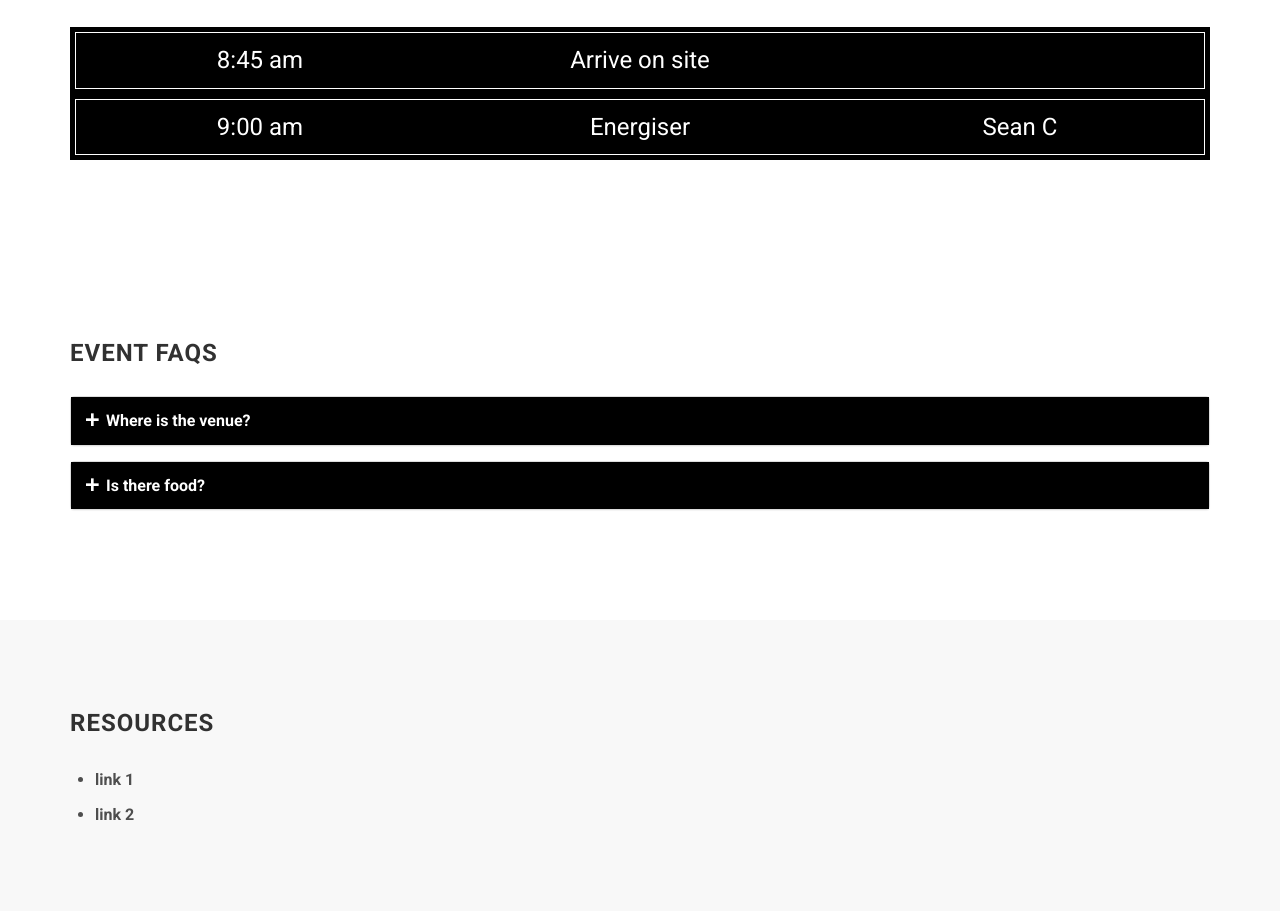
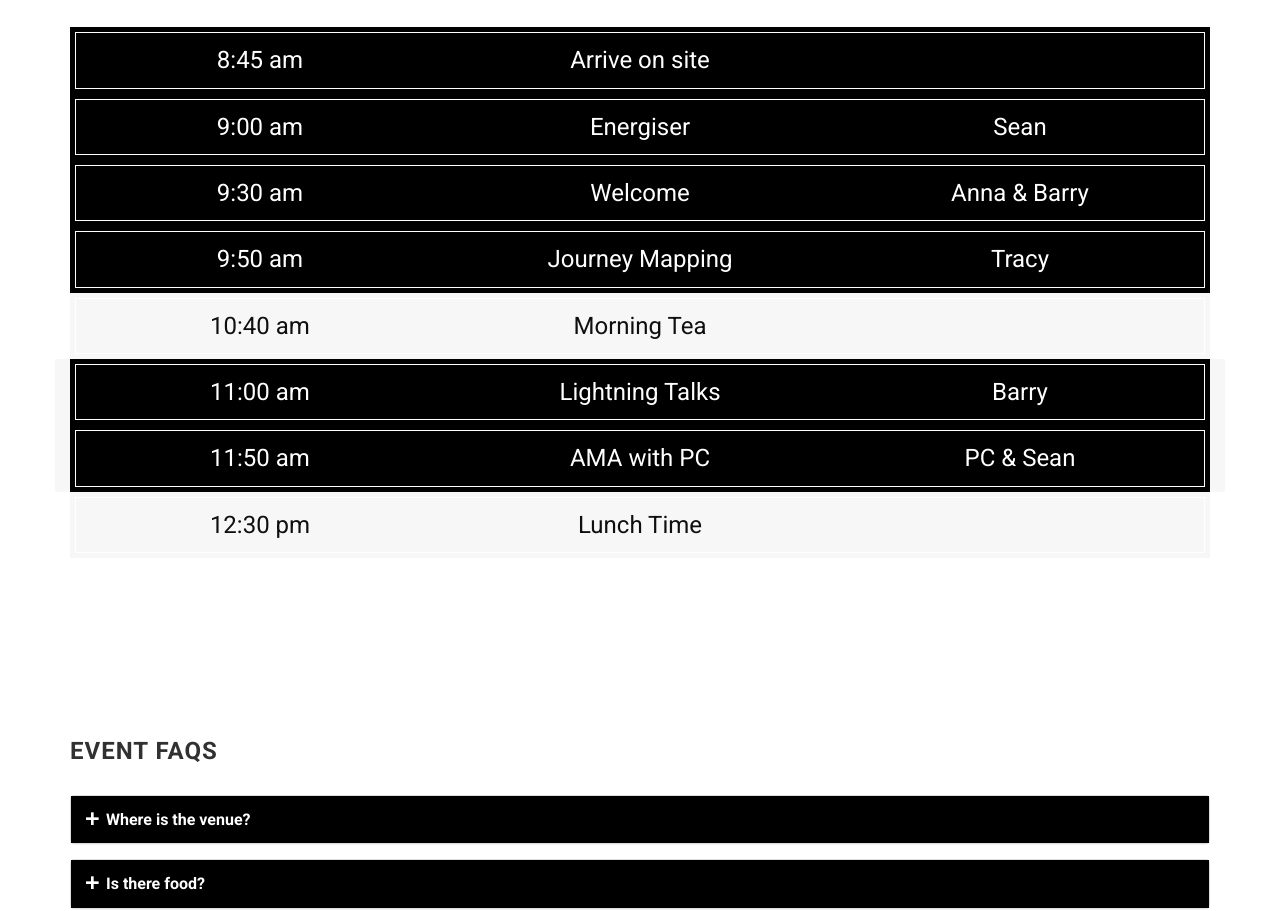
Before and after one commit to scresswell-kainos/kainos_test_gathering, a website: page index.html in a window 1280 px wide. Shown: the part 1755-2666 px from the top of the page. Drawn offline with Linux system fonts and the light colour scheme; files whose address does not match are found by name.

Commit message:
add content

```diff
--- a/assets/css/main.css
+++ b/assets/css/main.css
@@ -631,3 +631,8 @@ ul li {
 .hidden {
   visibility: hidden;
 }
+
+.spacer {
+  background-color: #f7f7f7;
+  color: #0f0f0f;
+}
--- a/index.html
+++ b/index.html
@@ -142,12 +142,95 @@
                         <div>
                             Energiser
                         </div>
-                        <div>Sean C
+                        <div>Sean
                         </div>
                     </div>
                 </div>
             </div>
-
+            <div class="row">
+                <div class="col-xs-12">
+                    <div class="schedule-box h3">
+                        <div class="time">
+                            <time datetime="09:30">9:30 am</time>
+                        </div>
+                        <div>
+                            Welcome
+                        </div>
+                        <div>Anna & Barry
+                        </div>
+                    </div>
+                </div>
+            </div>
+            <div class="row">
+                <div class="col-xs-12">
+                    <div class="schedule-box h3">
+                        <div class="time">
+                            <time datetime="09:50">9:50 am</time>
+                        </div>
+                        <div>
+                            Journey Mapping
+                        </div>
+                        <div>Tracy
+                        </div>
+                    </div>
+                </div>
+            </div>
+            <div class="row">
+                <div class="col-xs-12">
+                    <div class="schedule-box h3 spacer">
+                        <div class="time">
+                            <time datetime="10:40">10:40 am</time>
+                        </div>
+                        <div>
+                            Morning Tea
+                        </div>
+                        <div>
+                        </div>
+                    </div>
+                </div>
+            </div>
+            <div class="row">
+                <div class="col-xs-12 spacer">
+                    <div class="schedule-box h3">
+                        <div class="time">
+                            <time datetime="11:00">11:00 am</time>
+                        </div>
+                        <div>
+                            Lightning Talks
+                        </div>
+                        <div>Barry
+                        </div>
+                    </div>
+                </div>
+            </div>
+            <div class="row">
+                <div class="col-xs-12 spacer">
+                    <div class="schedule-box h3">
+                        <div class="time">
+                            <time datetime="11:50">11:50 am</time>
+                        </div>
+                        <div>
+                            AMA with PC
+                        </div>
+                        <div>PC & Sean
+                        </div>
+                    </div>
+                </div>
+            </div>
+            <div class="row">
+                <div class="col-xs-12">
+                    <div class="schedule-box h3 spacer">
+                        <div class="time">
+                            <time datetime="12:30">12:30 pm</time>
+                        </div>
+                        <div>
+                            Lunch Time
+                        </div>
+                        <div>
+                        </div>
+                    </div>
+                </div>
+            </div>
         </div>
     </section>
 
```
